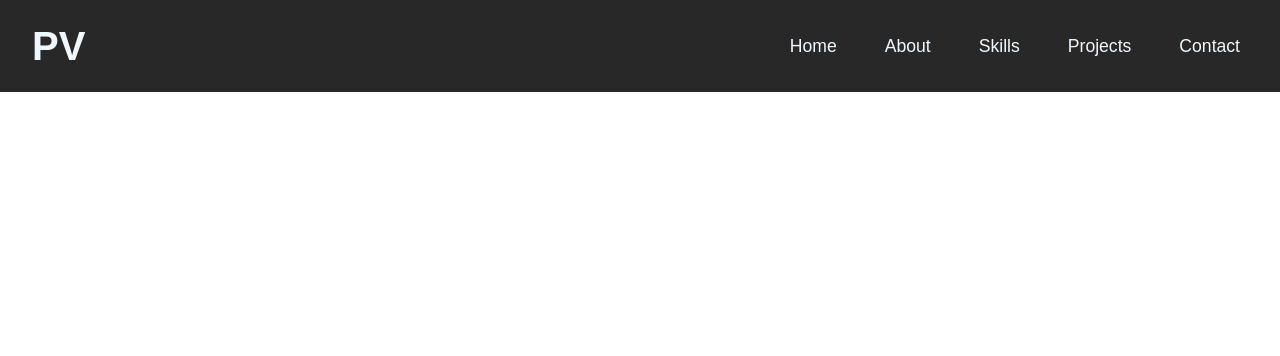
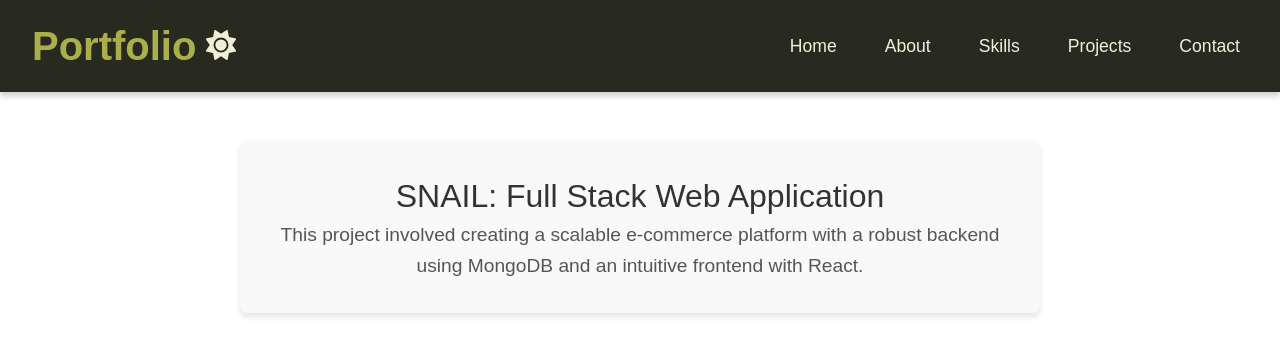
Before and after one commit to pavitravarsh/myportfolio, a React (Create React App) app: page /project/1 in a window 1280 px wide. Shown: the top 356 px of the page. Built offline with nearby package versions, Linux system fonts and the light colour scheme.

Commit message:
Added project files

```diff
--- a/package.json
+++ b/package.json
@@ -3,10 +3,14 @@
   "version": "0.1.0",
   "private": true,
   "dependencies": {
+    "@fortawesome/fontawesome-svg-core": "^6.7.1",
+    "@fortawesome/free-solid-svg-icons": "^6.7.1",
+    "@fortawesome/react-fontawesome": "^0.2.2",
     "@testing-library/jest-dom": "^5.17.0",
     "@testing-library/react": "^13.4.0",
     "@testing-library/user-event": "^13.5.0",
     "animejs": "^3.2.2",
+    "framer-motion": "^11.11.17",
     "react": "^18.3.1",
     "react-dom": "^18.3.1",
     "react-router-dom": "^6.28.0",
--- a/src/App.js
+++ b/src/App.js
@@ -7,6 +7,7 @@ import Skills from "./components/Skills";
 import About from "./components/About";
 import "./App.css";
 import Projects from "./components/Projects";
+import ProjectDetails from "./components/ProjectDetails";
 
 function App() {
   return (
@@ -48,12 +49,12 @@ function App() {
             path="/Projects"
             element={
               <>
-                <p_name />
                 <Projects />
                 <Footer />
               </>
             }
           />
+          <Route path="/project/:id" element={<ProjectDetails />} />
         </Routes>
       </Router>
     </div>
--- a/src/components/Header.jsx
+++ b/src/components/Header.jsx
@@ -1,29 +1,72 @@
-import React from "react";
+import React, { useState } from "react";
 import "./styles/Header.css";
 import { Link } from "react-router-dom";
+import { FontAwesomeIcon } from "@fortawesome/react-fontawesome";
+import { faSun, faMoon } from "@fortawesome/free-solid-svg-icons";
 
 const Header = () => {
+  // State to handle the toggle for mobile menu visibility
+  const [isMenuOpen, setIsMenuOpen] = useState(false);
+
+  // State for light/dark mode
+  const [theme, setTheme] = useState("dark");
+
+  const toggleMenu = () => {
+    setIsMenuOpen(!isMenuOpen); // Toggle the menu visibility
+  };
+
+  const toggleTheme = () => {
+    const newTheme = theme === "dark" ? "light" : "dark";
+    setTheme(newTheme);
+    document.body.className = newTheme; // Update the body class for global theme changes
+  };
+
   return (
     <header className="header">
+      {/* Logo and Theme Toggle */}
       <div className="logo">
-        <h1>PV</h1>
+        <h1>Portfolio</h1>
+        <button className="theme-toggle" onClick={toggleTheme}>
+          {theme === "dark" ? (
+            <FontAwesomeIcon icon={faSun} />
+          ) : (
+            <FontAwesomeIcon icon={faMoon} />
+          )}
+        </button>
       </div>
-      <nav>
+
+      {/* Hamburger Button for Mobile */}
+      <div className="menu-btn" onClick={toggleMenu}>
+        &#9776; {/* Hamburger icon */}
+      </div>
+
+      {/* Navigation Menu */}
+      <nav className={`nav ${isMenuOpen ? "active" : ""}`}>
         <ul>
           <li>
-            <Link to="/">Home</Link>
+            <Link to="/" onClick={() => setIsMenuOpen(false)}>
+              Home
+            </Link>
           </li>
           <li>
-            <Link to="/about">About</Link>
+            <Link to="/about" onClick={() => setIsMenuOpen(false)}>
+              About
+            </Link>
           </li>
           <li>
-            <Link to="/skills">Skills</Link>
+            <Link to="/skills" onClick={() => setIsMenuOpen(false)}>
+              Skills
+            </Link>
           </li>
           <li>
-            <Link to="/projects">Projects</Link>
+            <Link to="/projects" onClick={() => setIsMenuOpen(false)}>
+              Projects
+            </Link>
           </li>
           <li>
-            <a href="#contact">Contact</a>
+            <a href="#contact" onClick={() => setIsMenuOpen(false)}>
+              Contact
+            </a>
           </li>
         </ul>
       </nav>
--- /dev/null
+++ b/src/components/ProjectDetails.jsx
@@ -0,0 +1,80 @@
+import React, { useEffect } from "react";
+import { useParams } from "react-router-dom";
+import { motion } from "framer-motion";
+import "./styles/ProjectDetails.css";
+
+const projects = [
+  {
+    id: 1,
+    title: "SNAIL: Full Stack Web Application",
+    details:
+      "This project involved creating a scalable e-commerce platform with a robust backend using MongoDB and an intuitive frontend with React.",
+    animation: {
+      initial: { x: -200, opacity: 0 },
+      animate: { x: 0, opacity: 1 },
+      transition: { duration: 1 },
+    },
+  },
+  {
+    id: 2,
+    title: "Shape Detection System",
+    details:
+      "Utilized advanced algorithms in Java to identify and classify various geometric shapes with high accuracy.",
+    animation: {
+      initial: { scale: 0 },
+      animate: { scale: 1 },
+      transition: { duration: 1 },
+    },
+  },
+  {
+    id: 3,
+    title: "Object Tracking System",
+    details:
+      "This system tracks objects in real-time using OpenCV. It can handle dynamic environments with changes in lighting and background.",
+    animation: {
+      initial: { y: -200, opacity: 0 },
+      animate: { y: 0, opacity: 1 },
+      transition: { duration: 1.5 },
+    },
+  },
+  {
+    id: 4,
+    title: "Water Level Tracking System",
+    details:
+      "An IoT-based project that measures water levels using an ultrasonic sensor. The data is displayed on an LCD, offering a practical solution for water resource management.",
+    animation: {
+      initial: { rotate: -90, opacity: 0 },
+      animate: { rotate: 0, opacity: 1 },
+      transition: { duration: 1 },
+    },
+  },
+];
+
+const ProjectDetails = () => {
+  const { id } = useParams();
+  const project = projects.find((p) => p.id === parseInt(id));
+
+  useEffect(() => {
+    if (!project) {
+      console.error("Project not found!");
+    }
+  }, [project]);
+
+  if (!project) {
+    return <h2>Project not found</h2>;
+  }
+
+  return (
+    <motion.section
+      className="project-details-section"
+      initial={project.animation.initial}
+      animate={project.animation.animate}
+      transition={project.animation.transition}
+    >
+      <h2>{project.title}</h2>
+      <p>{project.details}</p>
+    </motion.section>
+  );
+};
+
+export default ProjectDetails;
--- a/src/components/Projects.jsx
+++ b/src/components/Projects.jsx
@@ -1,26 +1,31 @@
 import React from "react";
+import { useNavigate } from "react-router-dom";
 import "./styles/Projects.css";
 
 const projects = [
   {
+    id: 1,
     title: "SNAIL: Full Stack Web Application",
     technologies: "React, MongoDB",
     description:
       "Developed an e-commerce platform with features such as user authentication, product listings, and a responsive user interface.",
   },
   {
+    id: 2,
     title: "Shape Detection System",
     technologies: "Java",
     description:
       "Implemented shape recognition algorithms to accurately detect and classify geometric shapes using Java.",
   },
   {
+    id: 3,
     title: "Object Tracking System",
     technologies: "Python, OpenCV",
     description:
       "Built a real-time object tracking system leveraging Python’s Computer Vision libraries for efficient performance in dynamic environments.",
   },
   {
+    id: 4,
     title: "Water Level Tracking System",
     technologies: "Arduino, Ultrasonic Sensor",
     description:
@@ -29,6 +34,8 @@ const projects = [
 ];
 
 const Projects = () => {
+  const navigate = useNavigate();
+
   const splitText = (text) => {
     return text.split("").map((char, index) => (
       <span key={index} className="hoverLetter">
@@ -37,13 +44,20 @@ const Projects = () => {
     ));
   };
 
+  const handleCardClick = (id) => {
+    navigate(`/project/${id}`);
+  };
+
   return (
     <section className="projects-section">
       <h2 className="hoverText">{splitText("Projects")}</h2>
       <div className="projects-container">
-        {/* Projects */}
-        {projects.map((project, index) => (
-          <div key={index} className="project-card">
+        {projects.map((project) => (
+          <div
+            key={project.id}
+            className="project-card"
+            onClick={() => handleCardClick(project.id)}
+          >
             <h3 className="project-title">{splitText(project.title)}</h3>
             <p className="project-technologies">
               <strong>Technologies:</strong> {project.technologies}
--- /dev/null
+++ b/src/components/ThemeContext.jsx
@@ -0,0 +1,27 @@
+import React, { createContext, useState, useContext } from "react";
+
+// Create a Context for theme
+const ThemeContext = createContext();
+
+// Create a custom hook to use the ThemeContext
+export const useTheme = () => {
+  return useContext(ThemeContext);
+};
+
+// ThemeProvider component to provide the current theme and the toggle function
+export const ThemeProvider = ({ children }) => {
+  const [theme, setTheme] = useState(localStorage.getItem("theme") || "dark");
+
+  // Toggle between dark and light themes
+  const toggleTheme = () => {
+    const newTheme = theme === "dark" ? "light" : "dark";
+    setTheme(newTheme);
+    localStorage.setItem("theme", newTheme); // Save theme preference to localStorage
+  };
+
+  return (
+    <ThemeContext.Provider value={{ theme, toggleTheme }}>
+      {children}
+    </ThemeContext.Provider>
+  );
+};
--- /dev/null
+++ b/src/components/ThemeToggle.jsx
@@ -0,0 +1,16 @@
+import React from "react";
+import { useTheme } from "./ThemeContext";
+import { FontAwesomeIcon } from "@fortawesome/react-fontawesome";
+import { faSun, faMoon } from "@fortawesome/free-solid-svg-icons";
+
+const ThemeToggle = () => {
+  const { theme, toggleTheme } = useTheme();
+
+  return (
+    <div className="theme-toggle" onClick={toggleTheme}>
+      <FontAwesomeIcon icon={theme === "dark" ? faSun : faMoon} />
+    </div>
+  );
+};
+
+export default ThemeToggle;
--- a/src/components/styles/Header.css
+++ b/src/components/styles/Header.css
@@ -1,13 +1,15 @@
 /* Header Container */
 .header {
-  background-color: rgb(41, 40, 40); /* Dark background for the header */
-  color: aliceblue;
+  background-color: #282a20;
+  color: #f0f0d8;
   padding: 1rem 2rem;
   width: 100%;
   z-index: 10;
   display: flex;
   justify-content: space-between;
   align-items: center;
+  position: relative;
+  box-shadow: 0 4px 6px rgba(0, 0, 0, 0.2);
   transition: all 0.3s ease;
 }
 
@@ -15,12 +17,32 @@
 .logo h1 {
   font-size: 2.5rem;
   font-weight: bold;
+  color: #aaaf4c;
+  cursor: pointer;
+  transition: color 0.3s ease;
+}
+
+.logo h1:hover {
+  color: #d5da7d;
+  text-shadow: 0 0 12px rgba(213, 218, 125, 0.8);
+}
+
+/* Hamburger Icon */
+.menu-btn {
+  display: none; /* Hide by default */
+  font-size: 2rem;
+  cursor: pointer;
+  color: #f0f0d8;
 }
 
 /* Navigation Bar */
 nav ul {
   display: flex;
   gap: 2rem;
+  align-items: center;
+  list-style: none;
+  margin: 0;
+  padding: 0;
 }
 
 nav ul li {
@@ -30,15 +52,124 @@ nav ul li {
 nav ul li a {
   font-size: 1.1rem;
   font-weight: 500;
-  color: aliceblue; /* Default white color for nav links */
+  color: #f0f0d8;
   text-decoration: none;
-  transition: all 0.3s ease;
-  padding: 0.5rem; /* Added padding for better clickable area */
+  position: relative;
+  transition: color 0.3s ease, transform 0.3s ease;
+  padding: 0.5rem;
 }
 
 /* Hover Effects for Nav Links */
+nav ul li a::after {
+  content: "";
+  position: absolute;
+  left: 0;
+  bottom: 0;
+  width: 0;
+  height: 2px;
+  background: #aaaf4c;
+  transition: all 0.3s ease;
+}
+
 nav ul li a:hover {
-  color: #f0f0f0; /* Slightly lighter color when hovered */
-  transform: scale(1.1); /* Slight scale-up effect on hover */
-  text-shadow: 0 0 8px rgba(255, 255, 255, 0.8); /* Glowing text on hover */
+  color: #aaaf4c;
+  transform: scale(1.1);
 }
+
+nav ul li a:hover::after {
+  width: 100%;
+}
+
+/* Media Query for Mobile Screens */
+@media (max-width: 768px) {
+  .header {
+    flex-direction: column;
+    padding: 1rem;
+  }
+
+  .logo h1 {
+    font-size: 2rem;
+    margin-bottom: 1rem;
+  }
+
+  /* Show Hamburger Menu only on mobile */
+  .menu-btn {
+    display: block;
+    position: absolute;
+    right: 20px; /* Position the icon to the right corner */
+    top: 20px; /* Align with the top */
+  }
+
+  /* Theme toggle button on mobile */
+  .theme-toggle {
+    position: relative;
+    bottom: 15px;
+    font-size: 20px;
+    margin-left: 10px;
+    margin-top: 1rem; /* Keep it spaced from the logo */
+  }
+
+  nav ul {
+    display: none;
+    width: 100%;
+    flex-direction: column;
+    margin-top: 1rem;
+    z-index: -1;
+  }
+
+  nav ul li {
+    text-align: center;
+    margin: 1rem 0;
+  }
+
+  /* Mobile menu active state */
+  .nav.active ul {
+    display: flex;
+  }
+}
+
+/* Hide hamburger icon in full screen */
+@media (min-width: 769px) {
+  .menu-btn {
+    display: none;
+  }
+}
+
+/* Logo Section */
+.logo {
+  display: flex;
+}
+
+.theme-toggle {
+  background: none;
+  border: none;
+  font-size: 30px;
+  margin-left: 10px;
+  cursor: pointer;
+  color: inherit;
+  transition: transform 0.3s ease;
+}
+
+.theme-toggle:hover {
+  transform: scale(1.2);
+}
+
+/* Root styles for both themes */
+:root {
+  --background-color: #1e1e1e;
+  --text-color: #fff;
+}
+
+/* Dark theme styles */
+body.dark-theme {
+  background-color: var(--background-color);
+  color: var(--text-color);
+}
+
+/* Light theme styles */
+body.light-theme {
+  --background-color: #fff;
+  --text-color: #000;
+  background-color: var(--background-color);
+  color: var(--text-color);
+}
--- /dev/null
+++ b/src/components/styles/ProjectDetails.css
@@ -0,0 +1,20 @@
+.project-details-section {
+  padding: 2rem;
+  text-align: center;
+  background-color: #f9f9f9;
+  border-radius: 8px;
+  box-shadow: 0 4px 6px rgba(0, 0, 0, 0.1);
+  max-width: 800px;
+  margin: 3rem auto;
+}
+
+.project-details-section h2 {
+  font-size: 2rem;
+  color: #333;
+}
+
+.project-details-section p {
+  font-size: 1.2rem;
+  color: #555;
+  line-height: 1.6;
+}
```
Also changed, not shown: 1 other file (tests, documents, lock files or other folders).
